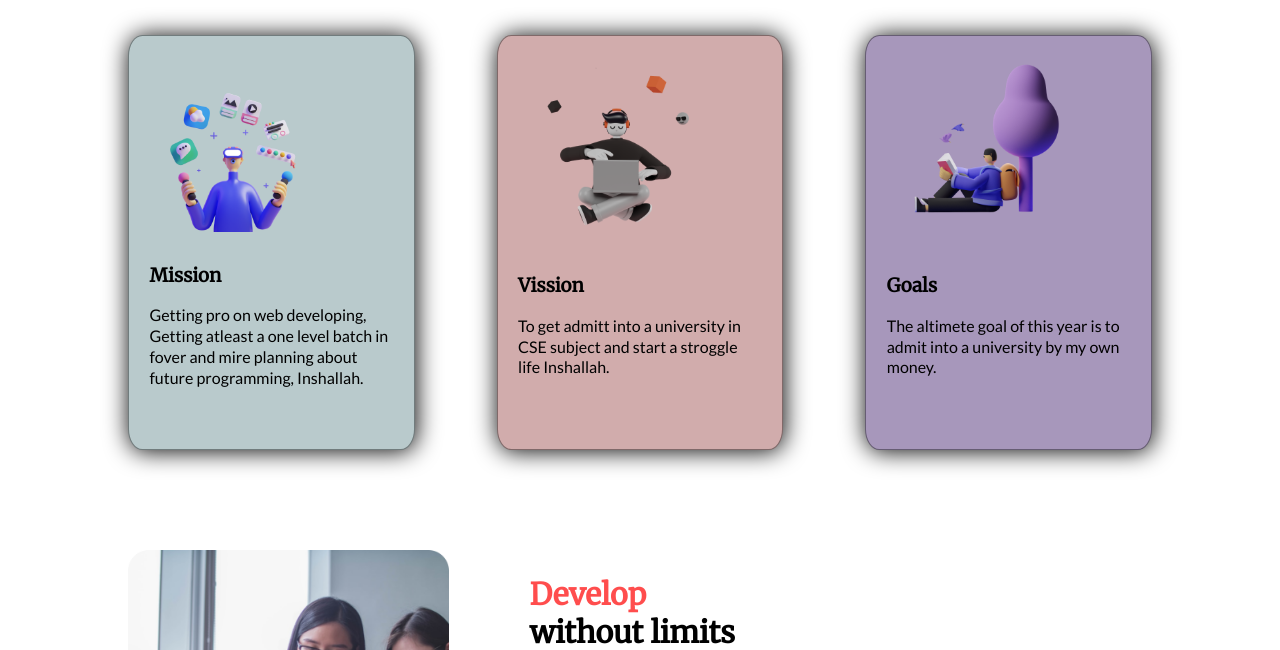
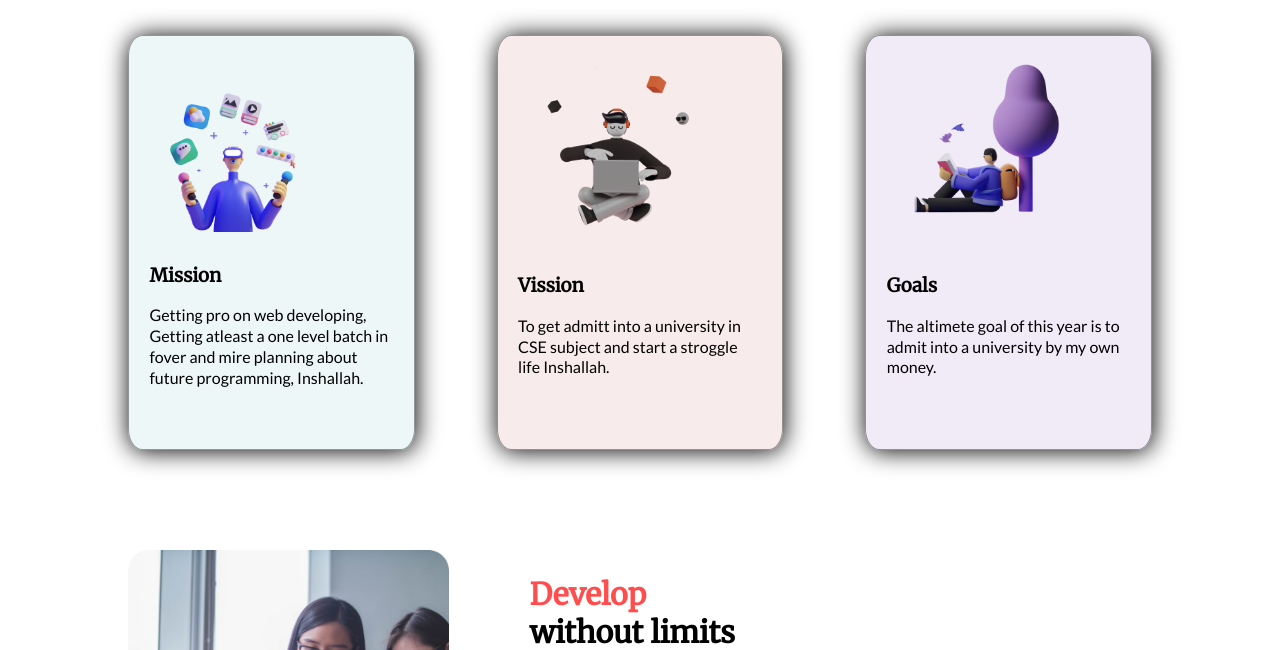
Before and after one commit to Neamul01/Assignment-1, a plain HTML site: page index.html in a window 1280 px wide. Shown: the part 604-1254 px from the top of the page. Drawn offline with Linux system fonts and the light colour scheme.

Commit message:
block color changed

```diff
--- a/style.css
+++ b/style.css
@@ -87,19 +87,19 @@ Mission Area
 }
 
 .mission-ch-1 {
-    background-color: #b9cacc;
+    background-color: #e5f3f5af;
     box-shadow: 1px 1px 25px #000000;
 }
 
 .mission-ch-2 {
-    background-color: #d1acac;
+    background-color: #f5e4e4bc;
     box-shadow: 1px 1px 25px #000000;
     margin-left: 8%;
 
 }
 
 .mission-ch-3 {
-    background-color: #a797bb;
+    background-color: #ece4f6b9;
     box-shadow: 1px 1px 25px #000000;
     margin-left: 8%;
 }
```
